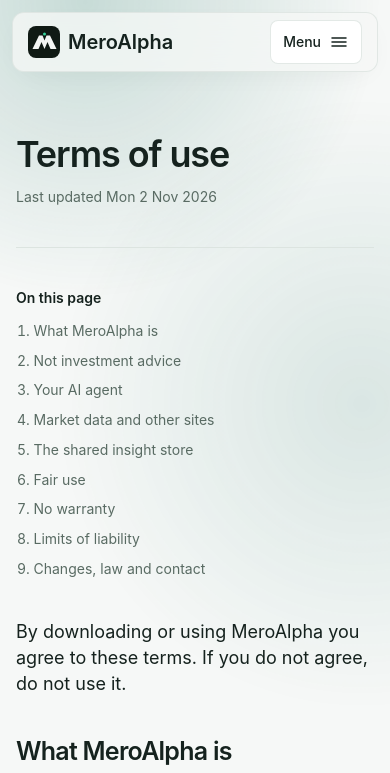
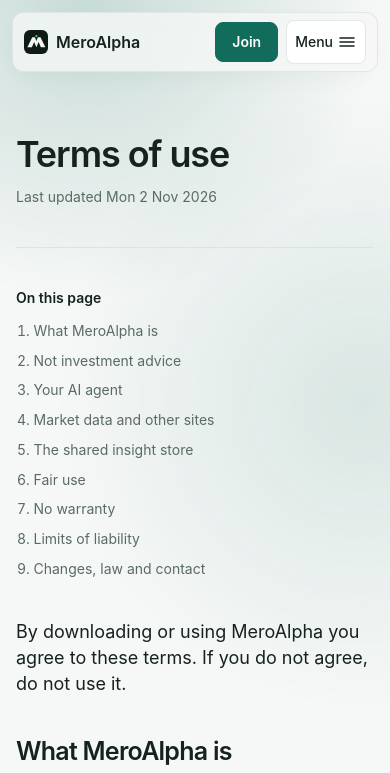
Before and after one commit to wheregmis/meroalpha, an Astro site: page /terms in a window 390 px wide. Shown: the top 773 px of the page. Built offline with nearby package versions, Linux system fonts and the light colour scheme; Astro itself is replaced by a stand-in of ours.

Commit message:
fix(site): Keep Join visible in the phone header (#39)
Co-authored-by: OpenBot <335604065+openbotgit[bot]@users.noreply.github.com>

```diff
--- a/src/components/Header.astro
+++ b/src/components/Header.astro
@@ -16,6 +16,7 @@ const links = [
       <img src="/assets/meroalpha.svg" width="32" height="32" alt="">
       <span>MeroAlpha</span>
     </a>
+    {current !== '/waitlist' && <div class="nav__join"><PrimaryButton href="/waitlist" small>Join<span class="visually-hidden"> the waitlist</span></PrimaryButton></div>}
     <button class="nav__toggle" type="button" aria-expanded="false" aria-controls="main-navigation" hidden>
       <span>Menu</span>
       <svg width="20" height="20" viewBox="0 0 20 20" fill="none" aria-hidden="true">
--- a/src/styles/site.css
+++ b/src/styles/site.css
@@ -46,6 +46,7 @@ main, .foot, .masthead { position: relative; z-index: var(--z-base); }
 .brand:focus-visible { outline: 2px solid var(--color-focus); outline-offset: 4px; border-radius: 6px; }
 .nav nav { display: flex; align-items: center; gap: var(--space-lg); margin-left: auto; }
 .nav__toggle { display: none; }
+.nav__join { display: none; }
 .nav__close-icon { display: none; }
 .nav__link { color: var(--color-muted); white-space: nowrap; text-decoration: none; font-size: var(--text-sm); font-weight: 500; padding-block: var(--space-xs); transition: color var(--dur-short) var(--ease-out); }
 .nav__link:hover, .nav__link[aria-current="page"] { color: var(--color-ink); }
@@ -149,14 +150,16 @@ h2 { color: var(--color-ink); }
    * successfully initialized, compact header can safely stay sticky. */
   .masthead { position: relative; padding-inline: var(--space-sm); }
   .masthead:has(.nav[data-ready]) { position: sticky; }
-  .nav { padding-inline: var(--space-md); flex-wrap: wrap; gap: 0; }
+  .nav { padding-inline: var(--space-sm); flex-wrap: wrap; gap: 0; }
   .nav::before { inset: 0; }
-  .nav .brand { min-height: 60px; }
+  .nav .brand { min-height: 60px; font-size: var(--text-md); }
+  .nav .brand img { width: 24px; height: 24px; }
+  .nav__join { display: flex; margin-left: auto; margin-right: var(--space-xs); }
   .nav nav { flex-basis: 100%; flex-direction: column; align-items: stretch; gap: var(--space-2xs); margin: 0; padding: var(--space-xs) 0 var(--space-md); }
   .nav__link { display: flex; align-items: center; min-height: 48px; padding: var(--space-sm); border-radius: var(--radius-input); font-size: var(--text-md); white-space: normal; }
   .nav__link:hover, .nav__link[aria-current="page"] { background: var(--wash); }
-  .nav nav .btn { min-height: 48px; justify-content: center; margin-top: var(--space-xs); white-space: normal; text-align: center; line-height: 1.4; }
-  .nav__toggle:not([hidden]) { display: inline-flex; align-items: center; justify-content: center; gap: var(--space-xs); min-height: 44px; padding: 0 var(--space-sm); border: 1px solid var(--hair); border-radius: var(--radius-input); background: var(--color-paper-2); color: var(--color-ink); font: 500 var(--text-sm)/1 var(--font-body); cursor: pointer; }
+  .nav nav .btn { display: none; }
+  .nav__toggle:not([hidden]) { display: inline-flex; align-items: center; justify-content: center; gap: var(--space-2xs); min-height: 44px; padding: 0 var(--space-xs); border: 1px solid var(--hair); border-radius: var(--radius-input); background: var(--color-paper-2); color: var(--color-ink); font: 500 var(--text-sm)/1 var(--font-body); cursor: pointer; }
   .nav__toggle:focus-visible { outline: 2px solid var(--color-focus); outline-offset: 3px; }
   .nav__toggle[aria-expanded="true"] .nav__menu-icon { display: none; }
   .nav__toggle[aria-expanded="true"] .nav__close-icon { display: block; }
```
Also changed, not shown: tests/navigation.test.mjs (+14 -1 lines).
